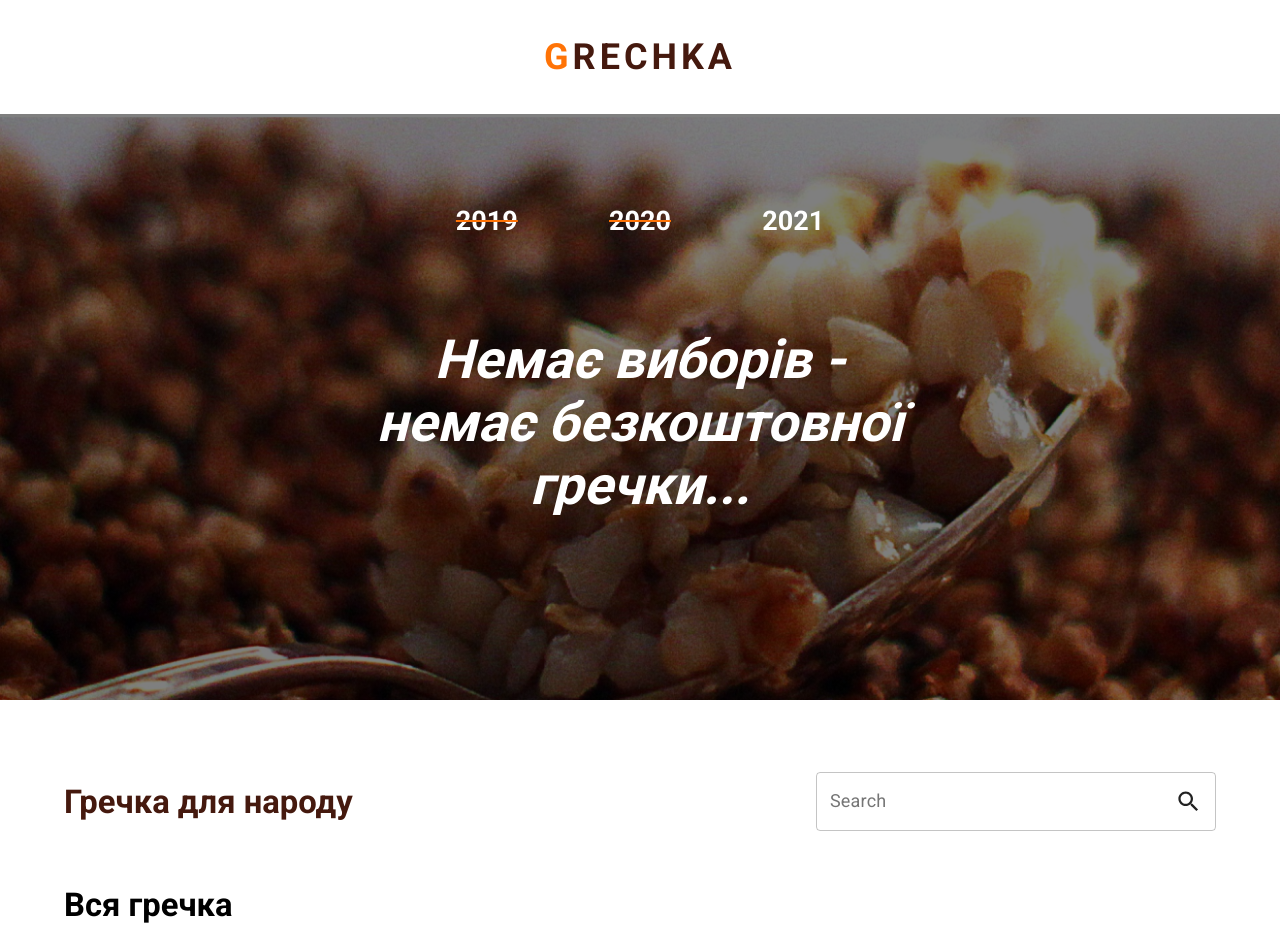
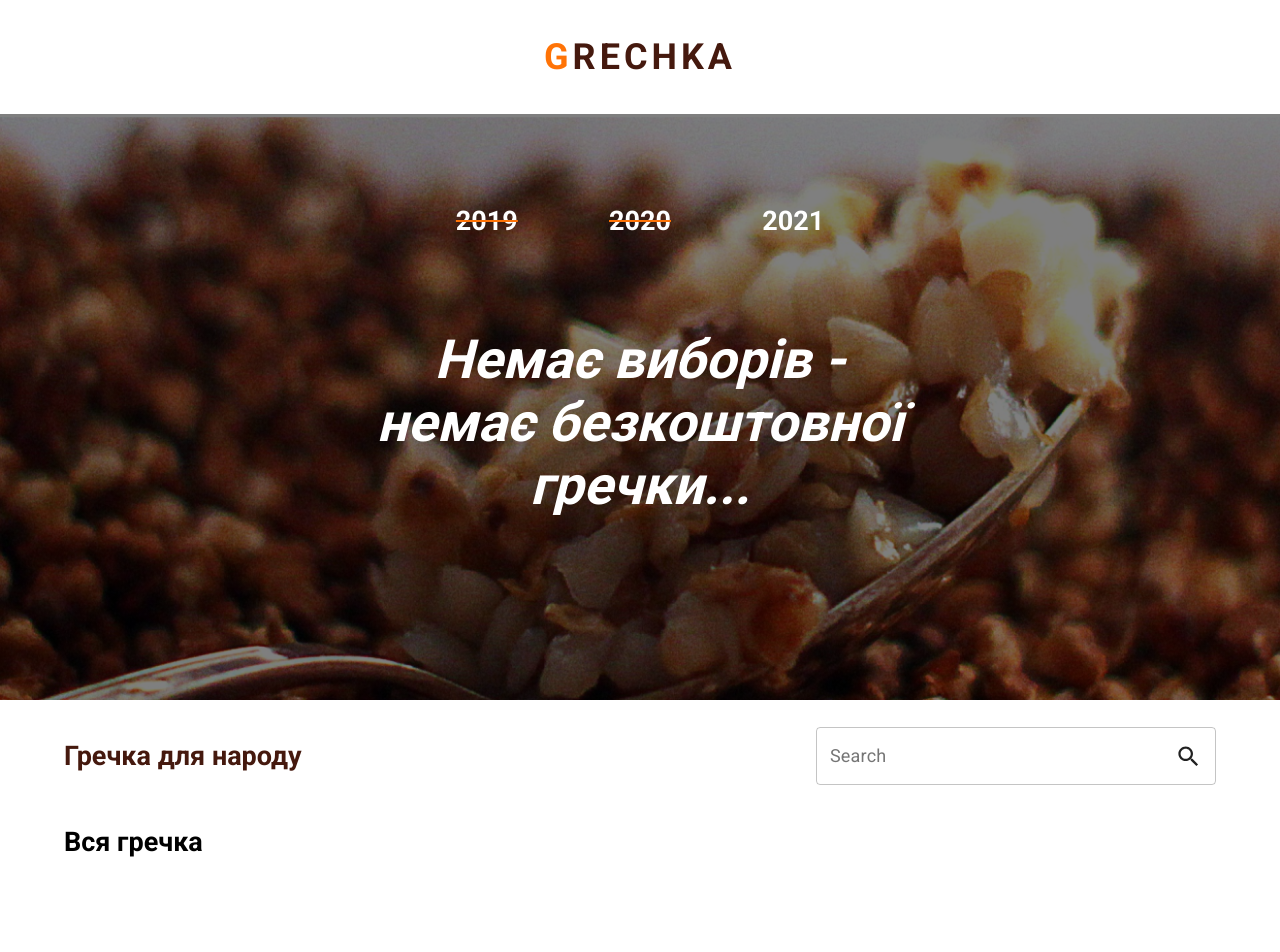
Before and after one commit to 666squared999/test-assignment-front, a React (Create React App) app: page / in a window 1280 px wide. Shown: the top 952 px of the page. After the commit the page ends 899 px from the top, so only its background shows below. Built offline with nearby package versions, Linux system fonts and the light colour scheme.

Commit message:
fix: info component style changes

```diff
--- a/src/components/Info/style.scss
+++ b/src/components/Info/style.scss
@@ -1,10 +1,11 @@
 @import "../../assets/style.scss";
+
 .Info {
     width: 90%;
-    padding: 50px 5%;
+    padding: 0.5em 5%;
     display: flex;
     flex-direction: column;
-    font-size: calc(20px + 1vw);
+    font-size: 1.5em;
     font-weight: bold;
     .header {
         display: flex;
@@ -15,6 +16,7 @@
         }
         .searchBar {
             width: 400px;
+            margin-left: 1em;
         }
     }
     .content {
```
